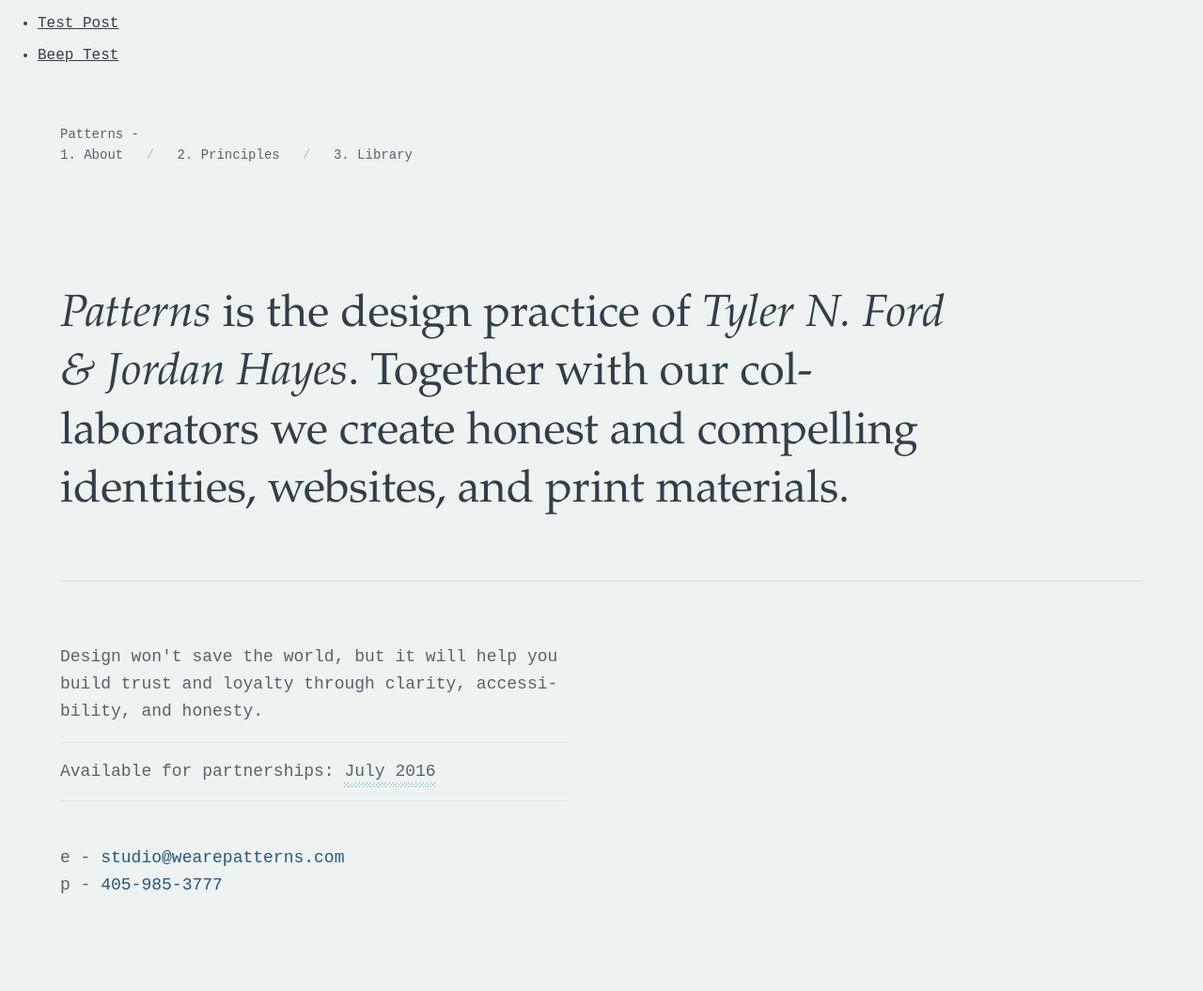
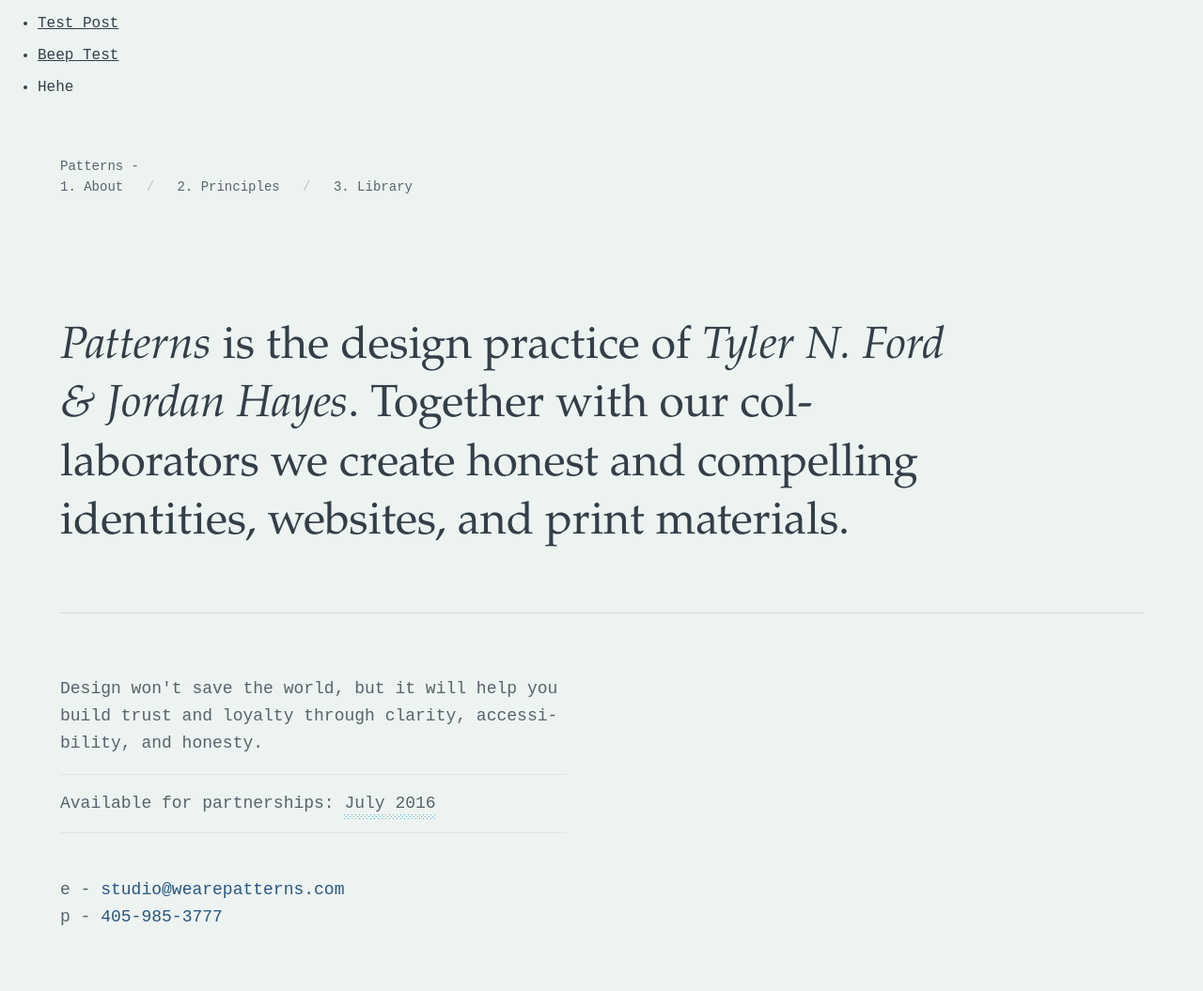
Before and after one commit to wearepatterns/wearepatterns.github.io, a Jekyll site: the page built from index.html, in a window 1280 px wide. Shown: the whole page at 94% size. Built offline with Jekyll 4.4.1, drawn with Linux system fonts in a browser that asks for light colours; some web fonts are replaced; before the commit the page ends 1021 px from its top, so only the background shows below that.

Commit message:
Update default.html

```diff
--- a/_layouts/default.html
+++ b/_layouts/default.html
@@ -24,6 +24,7 @@
     <li>
       <a href="{{ post.url }}">{{ post.title }}</a>
     </li>
+    <li>{{ post.content }}</li>
   {% endfor %}
 </ul>
 <header class="mh3 mh4-ns mh5-l mt4 mt5-l">
```
